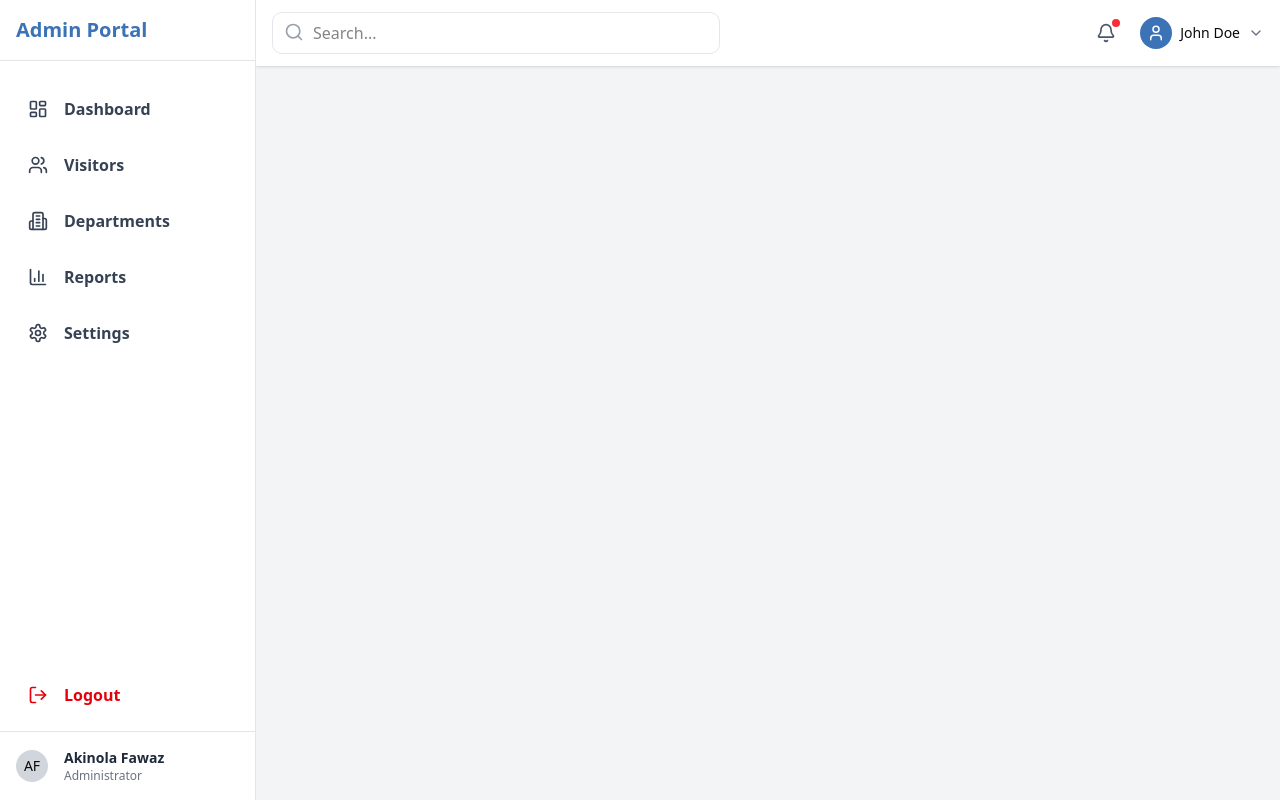
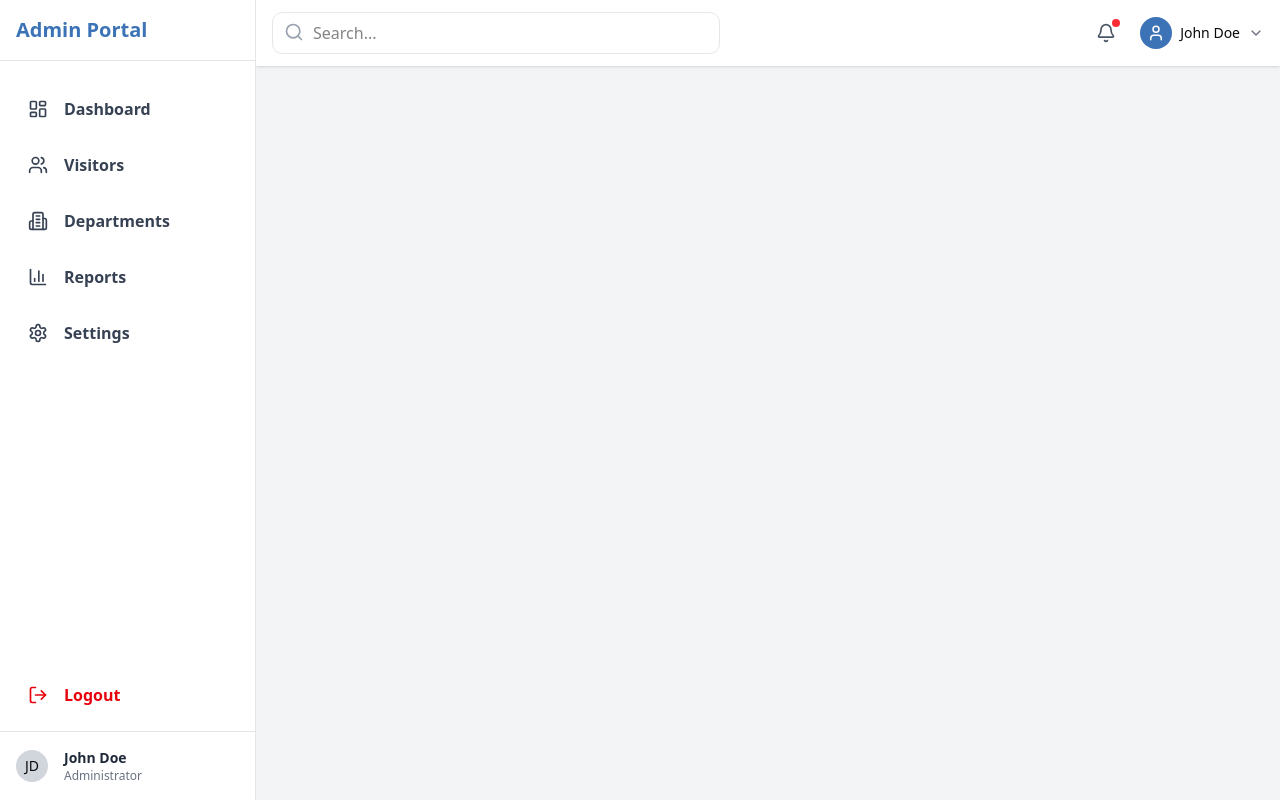
Before and after one commit to Phawaaaz/vms-fe, a React (Vite) app: page /admin in a window 1280 px wide. Built offline with nearby package versions, Linux system fonts and the light colour scheme.

Commit message:
minor change

```diff
--- a/src/components/admin/Sidebar.jsx
+++ b/src/components/admin/Sidebar.jsx
@@ -92,11 +92,11 @@ export default function Sidebar({ sidebarOpen, onClose }) {
         <div className="flex items-center gap-4 p-4 border-t">
           {/* Profile Picture */}
           <div className="w-8 h-8 flex items-center justify-center rounded-full font-medium bg-gray-300">
-            <span className="text-sm">AF</span>
+            <span className="text-sm">JD</span>
           </div>
 
           <div>
-            <div className="text-sm font-bold text-gray-800">Akinola Fawaz</div>
+            <div className="text-sm font-bold text-gray-800">John Doe</div>
             <div className="text-xs text-gray-500">Administrator</div>
           </div>
         </div>
```
